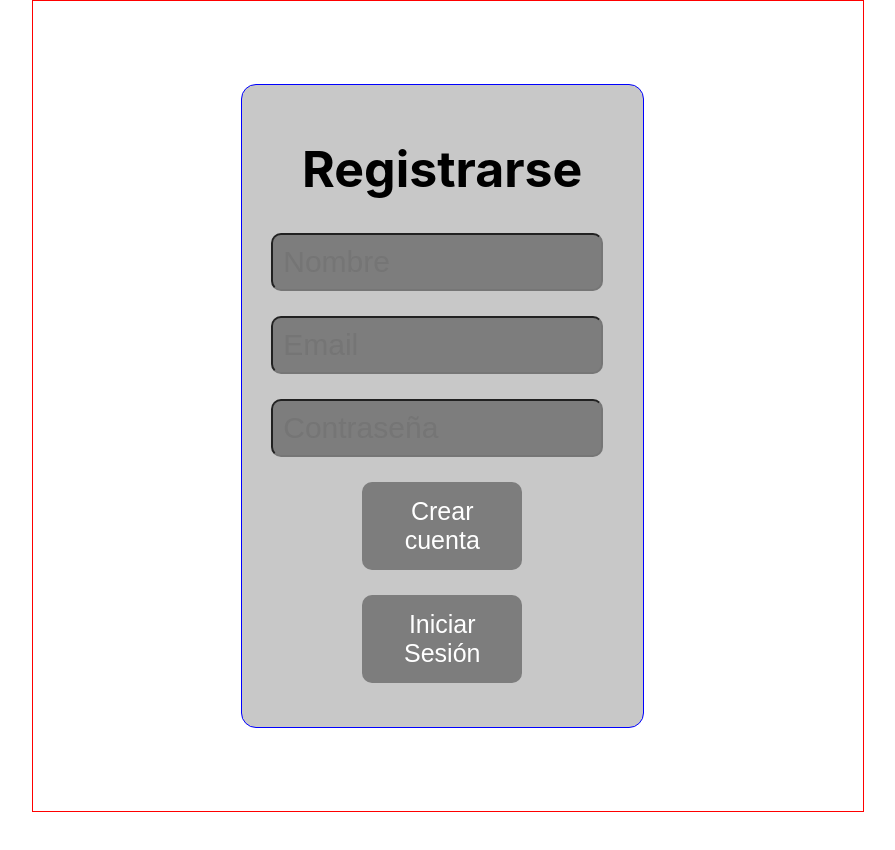
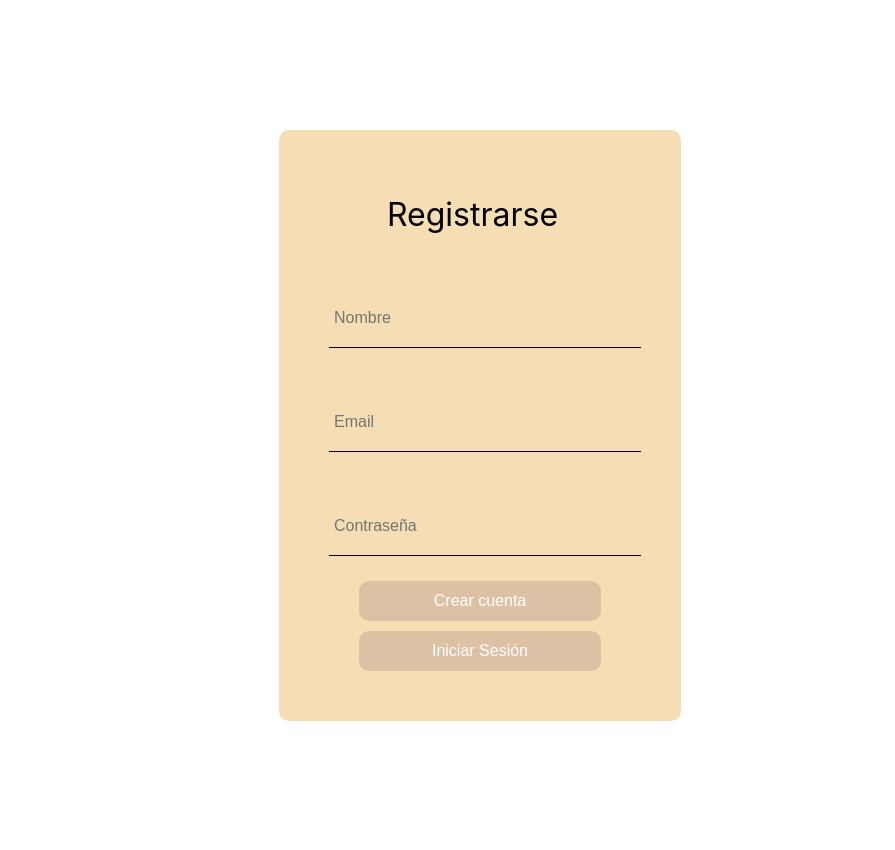
Before and after one commit to ContiLuna/Proyecto_final_fe, a React (Create React App) app: page / in a window 1280 px wide. Shown: the whole page, without its empty margins (160-1055 px from the left). Before the commit the page ends 812 px from the top, so only its background shows below. Built offline with nearby package versions, Linux system fonts and the light colour scheme.

Commit message:
css sin colores

```diff
--- a/src/App.js
+++ b/src/App.js
@@ -1,4 +1,3 @@
-import './App.css'
 import Registro from './components/FormRegister';
 
 function App() {
--- a/src/components/formRegister.jsx
+++ b/src/components/formRegister.jsx
@@ -18,31 +18,33 @@ const RegistroForm = () => {
   return (
     <div className="form">
       <form className="in-form" onSubmit={handleSubmit(enviarFormulario)}>
-        <div>
+        <div className="input" >
         <h1 className="registrarse">Registrarse</h1>
-          <input className="color"
+          <div>
+          <input className="input"
           {...register('name', {required: "el campo es requerido"})}
-            type="text"
+          type="text"
             name="name"
             placeholder ="Nombre"
           />
           {errors?.nombre?.message}
         </div>
         <div>
-          <input
+          <input className="input"
           {...register('username')}
             type="email"
             name="username"
             placeholder="Email"
-          />
+            />
         </div>
         <div>
-          <input
+          <input className="input"
           {...register('password')}
-            type="password"
-            name="password"
-            placeholder="Contraseña"
+          type="password"
+          name="password"
+          placeholder="Contraseña"
           />
+          </div>
         </div>
         <div>
           <button className="botones" type="submit">Crear cuenta</button>
--- a/src/styles/FormRegister.css
+++ b/src/styles/FormRegister.css
@@ -1,95 +1,78 @@
+*{
+    margin: 0;
+    padding: 0;
+    box-sizing: border-box;
+}
 .form{
-    border: 1px solid red;
-    margin-left: 12.5%;
-    margin-right: 10%;
+    height: 850px;
+    display: flex;
+    justify-content: center;
+    align-items: center;
+}
+
+h1{
+    text-align: center;
+    font-weight: 400;
+    position: relative;
+    right: -12.5px;
 }
 
 .in-form{
-    height: 600px;
-    width: 45vh;
-    padding: 2.5%;
-    margin: 10% 25% 10% 25%;
-    border-radius: 15px;
-    background-color: rgba(200, 200, 200, 1);
-    border: 1px solid blue;
+    background: wheat;
+    padding: 10px 0 40px 0;
+    box-shadow: 0 0 6px 0 rgba(255, 255, 255, 0.8);
+    border-radius: 10px;
 }
 
-.registrarse{
-    font-size: 50px;
+.form{
+    width: 100%;
+    margin: auto;
 }
 
-.in-form input{
-    width: 38.5vh;
-    font-size: 30px;
-    margin-bottom: 25px;
-    background-color: rgba(125,125 ,125 , 1);
-    color: white;
-    border-radius: 10px;
-    padding: 10px;
-    margin-left: -10px;
+form .input{
+    position: relative;
+    margin: 45px;
+}
+
+input{
+    background: none;
+    color: #c6c6c6;
+    font-size: 18px;
+    padding: 20px 10px 20px 5px;
+    display: block;
+    width: 100%;
+    border: none;
+    border-bottom: 1px solid black;
+}
+
+input:focus{
+    outline: none;
+    color: #5e5d5d;
+}
+
+.input{
+    color: black;
+    font-size: 16px;
+    position: absolute;
+    left: -20px;
+    top: 10px;
 }
 
 .botones{
-    width: 20vh;
-    font-size: 25px;
+    background: #4042;
+    border: none;
+    display: block;
+    width: 60%;
+    margin: 10px auto;
+    color: #fff;
+    height: 40px;
+    font-size: 16px;
+    cursor: pointer;
     border-radius: 10px;
-    background-color: rgba(125, 125, 125, 1);
-    padding: 15px;
-    margin: 0 10% 25px 10%;
-    color: white;
-    border: none;
-}
-.botones:hover{
-    color: black;
-}
-
-.color{
-    color: white;
-}
-
-@media screen and (max-width: 1450px) {
-    .form {
-        margin-left: 15%;
-        margin-right: 20%;
-    }
-    .in-form {
-
-    }
-}
-
-@media screen and (max-width: 1200px) {
-    .form {
-        margin-left: 5%;
-        margin-right: 20%;
-    }
-}
-
-@media screen and (max-width: 850px) {
-    .form {
-        margin-left: 1%;
-        margin-right: 30%;
-    }
-}
-
-@media screen and (max-width: 670px) {
-    .form {
-        margin-right: 35%;
-    }
 }
 
 @media screen and (max-width: 500px) {
-    .form {
-        margin-left: 1%;
-        margin-right: 60%;
+    form{
+        width: 80%;
     }
 }
-
-@media screen and (max-width: 450px) {
-    .form {
-        margin-left: auto;
-        margin-right: 75%;
-    }
-    .in-form{
-        width: 40vh;
-    }
-}
```
